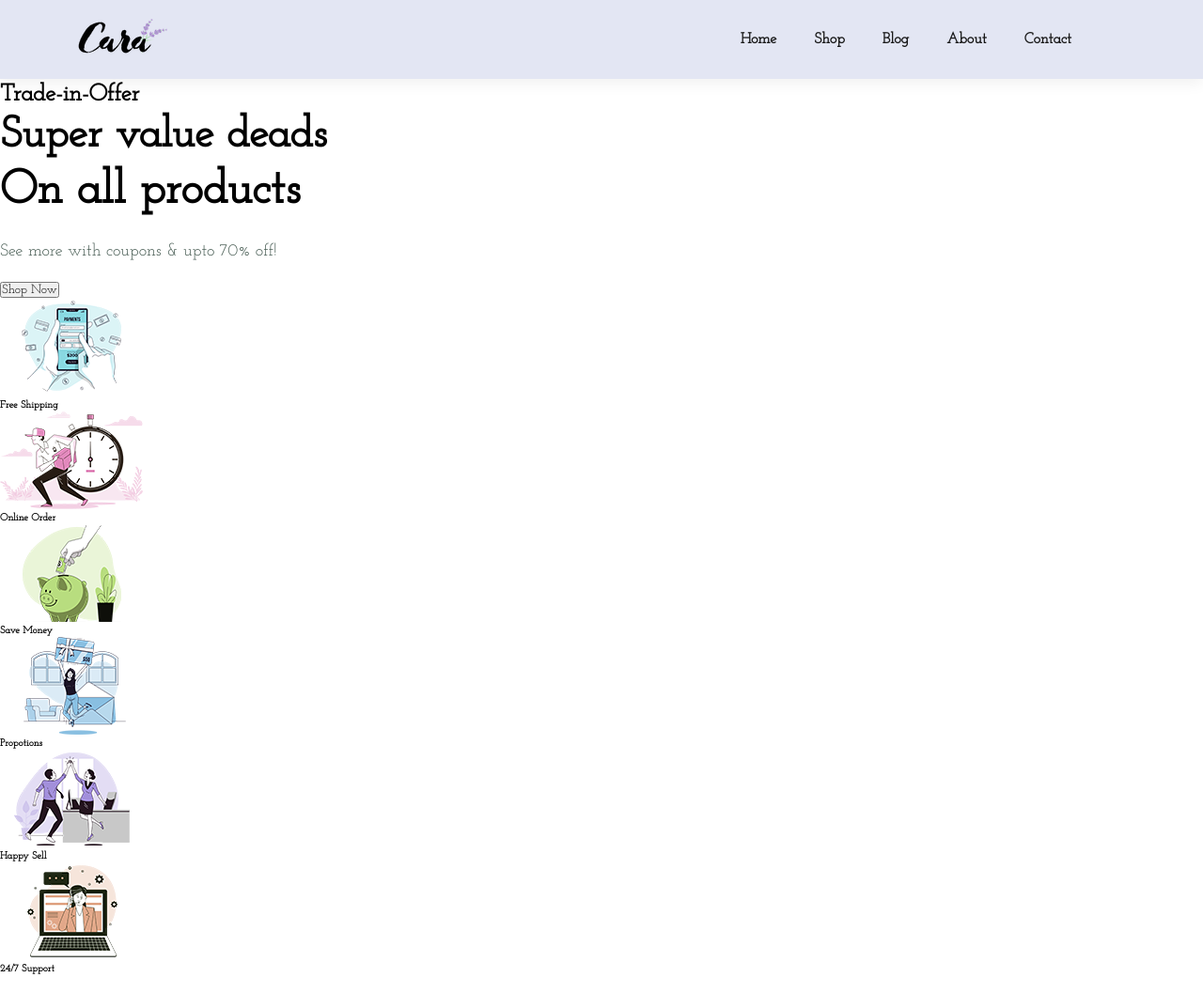
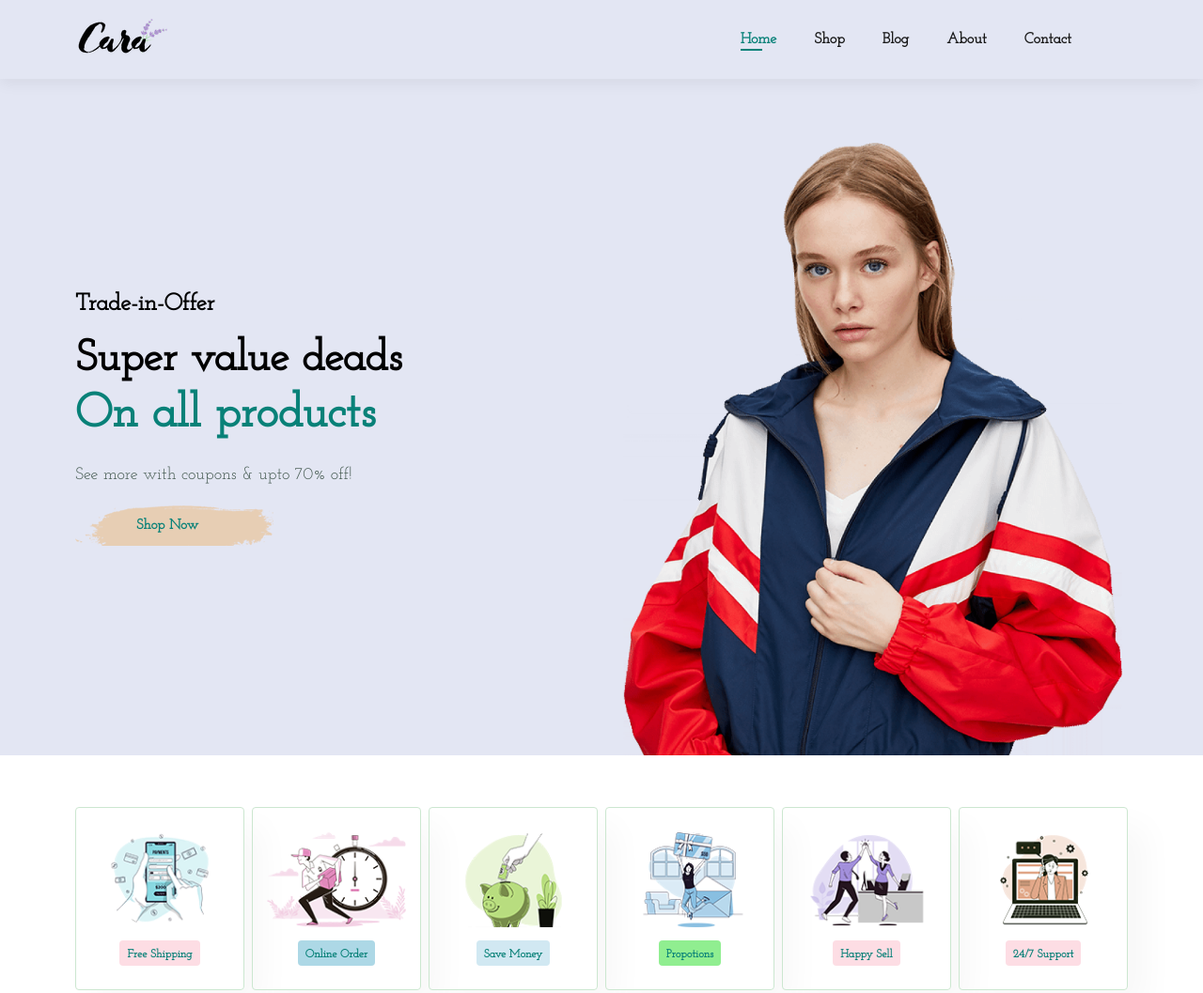
Before and after one commit to deepankarck2/Ecomerce, a plain HTML site: page index.html in a window 1280 px wide. Shown: the whole page at 94% size. Drawn offline with Linux system fonts and the light colour scheme.

Commit message:
added features styles

```diff
--- a/style.css
+++ b/style.css
@@ -27,11 +27,18 @@ h4{
     color: black;
 }
 
+h6{
+    font-size: 12px;
+    font-weight: 700;
+}
 p{
     font-size: 18px;
     line-height: 64px;
     color: #465b52;
 
+}
+.section-p1{
+    padding: 40px 80px;
 }
 
 #header{
@@ -41,6 +48,10 @@ p{
     padding: 20px 80px;
     background-color: #E3E6f3;
     box-shadow: 0px 5px 15px rgba(0,0,0,0.06);
+    z-index: 100;
+    position: sticky; /* making the nav sticky */
+    top: 0;
+    left: 0;
 }
 
 #navbar{
@@ -52,6 +63,7 @@ p{
 #navbar li{
     list-style: none; /* Removes bullets */
     padding: 0px 20px; /*Added space in between*/
+    position: relative;
 }
 
 #navbar li a{
@@ -59,4 +71,98 @@ p{
     font-size: 16px;
     font-weight: 600;
     color: #1a1a1a;
+    transition: 0.3s ease;
 }
+
+#navbar li a:hover,
+#navbar li a.active{ /*to select which page is active right now */
+    color: #088178;
+
+}
+
+#navbar li a.active::after,
+#navbar li a:hover::after{
+    content: "";
+    width: 30%;
+    height: 2px;
+    background-color: #088178;
+    position: absolute;
+    bottom: -4px;
+    left: 20px;
+}
+
+#hero{
+    background-image: url(img/hero4.png); /*default: not full background */
+    height: 90vh;   /* height is entire screen*/
+    width: 100%;
+    background-size: cover;
+    background-position: top 25% right 0;
+    padding: 0 80px;
+    display: flex;
+    flex-direction: column;
+    align-items: flex-start;  /*Left side of the screen */
+    justify-content: center; /*Vertically center */
+}
+
+#hero h4{
+    padding-bottom: 15px;
+}
+
+#hero h1{
+    color: #088178;
+}
+
+#hero button{
+    background-image: url(img/button.png);
+    background-color: transparent;
+    color: #088178;
+    border: 0;
+    padding: 14px 80px 14px 65px;
+    background-repeat: no-repeat;
+    cursor: pointer;
+    font-weight: 700;
+    font-size: 15px;
+}
+
+#feature{
+    display: flex;
+    align-items: center;
+    justify-content: space-between;
+}
+#feature .fe-box{
+    width: 180px;
+    text-align: center;
+    padding: 25px 15px;
+    box-shadow: 20px 20px 34px rgba(0,0,0,0.03);
+    border: 1px solid #cce7d0;
+    border-radius: 4px;
+    margin: 15px 0;
+}
+
+#feature .fe-box:hover{
+    box-shadow: 10px 10px 54px rgba(70, 62, 221, 0.1);
+}
+
+#feature .fe-box h6{
+    display: inline-block;
+    padding: 9px 8px 6px 8px;
+    line-height: 1;
+    border-radius: 4px;
+    color: #088178;
+    background-color: #fddde4;
+}
+
+#feature .fe-box img{
+    width: 100%;   /*to make it responsive */
+    margin-bottom: 10px;
+}
+
+#feature .fe-box:nth-child(2) h6{ /*nth child according to the box */
+    background-color: lightblue;
+}
+#feature .fe-box:nth-child(3) h6{ /*nth child according to the box */
+    background-color: #d1e8f2;
+}
+#feature .fe-box:nth-child(4) h6{ /*nth child according to the box */
+    background-color: lightgreen;
+}
```
